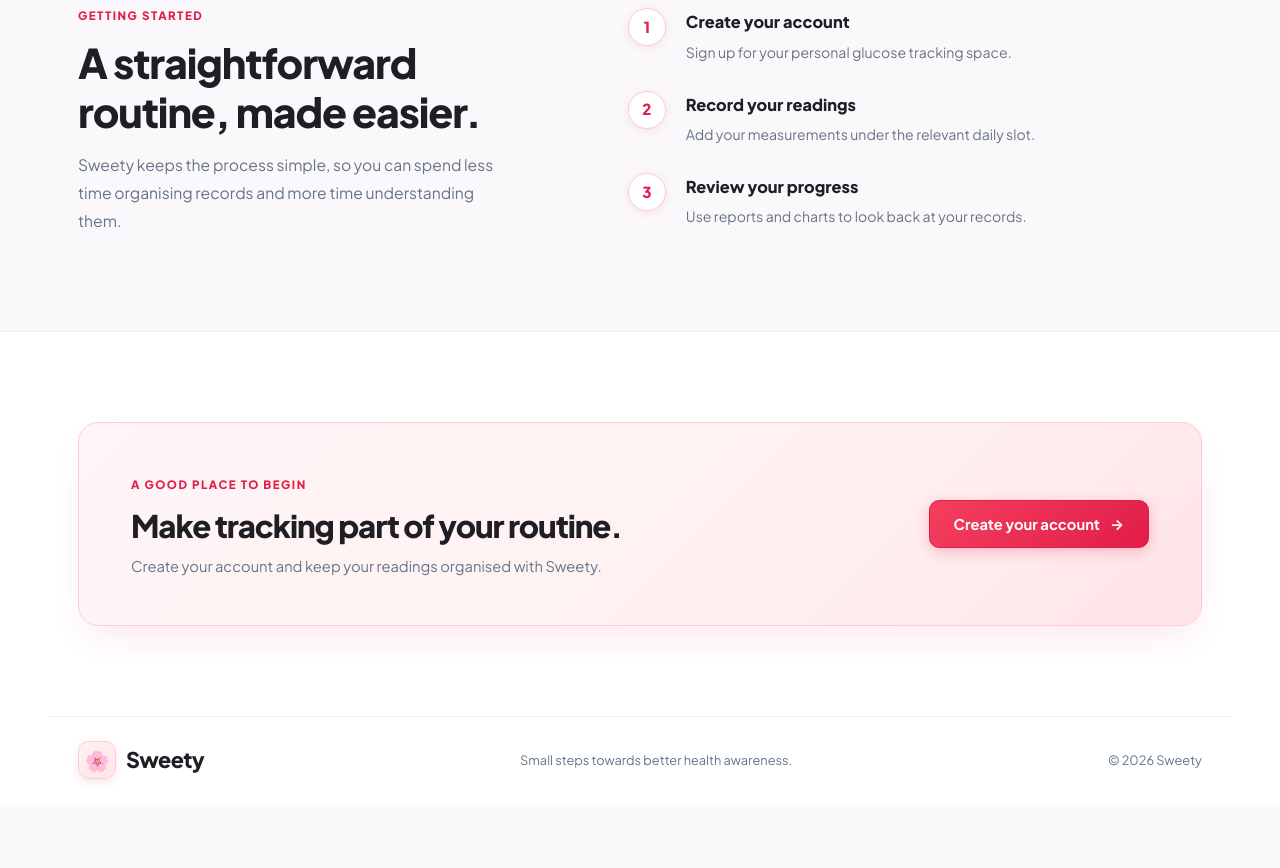
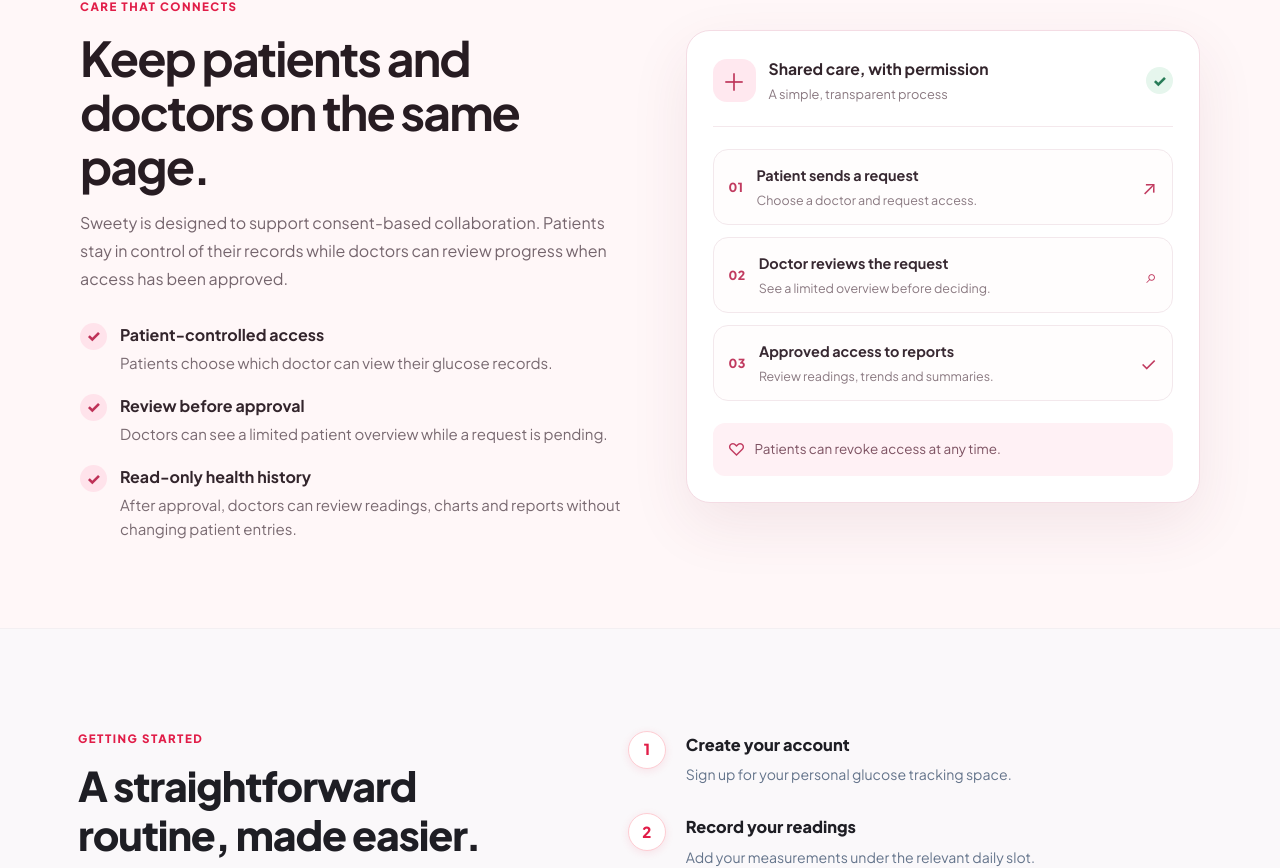
Before and after one commit to Jatinjain1802/Sweety-Blood-Glucose-Tracker, a React (Vite) app in the folder client/: page / in a window 1280 px wide. Shown: the part 1617-2485 px from the top of the page. Before the commit the page ends 2421 px from the top, so only its background shows below. Built offline with nearby package versions, Linux system fonts and the light colour scheme; no server answers.

Commit message:
feat: add application stylesheet and landing page component

```diff
--- a/client/src/App.css
+++ b/client/src/App.css
@@ -2281,7 +2281,11 @@ select {
   padding: 0 24px;
   border: 1px solid var(--landing-accent);
   border-radius: 10px;
-  background: linear-gradient(135deg, var(--landing-accent-light) 0%, var(--landing-accent) 100%);
+  background: linear-gradient(
+    135deg,
+    var(--landing-accent-light) 0%,
+    var(--landing-accent) 100%
+  );
   color: #ffffff;
   font-size: 0.92rem;
   font-weight: 700;
@@ -2296,7 +2300,11 @@ select {
 
 .landing-button:hover {
   color: #ffffff;
-  background: linear-gradient(135deg, var(--landing-accent) 0%, var(--landing-accent-hover) 100%);
+  background: linear-gradient(
+    135deg,
+    var(--landing-accent) 0%,
+    var(--landing-accent-hover) 100%
+  );
   border-color: var(--landing-accent-hover);
   transform: translateY(-2px);
   box-shadow: 0 8px 22px rgba(225, 29, 72, 0.32);
@@ -2353,8 +2361,16 @@ select {
 .landing-hero {
   position: relative;
   background:
-    radial-gradient(ellipse at 85% 25%, rgba(255, 225, 231, 0.75), transparent 45%),
-    radial-gradient(ellipse at 15% 10%, rgba(255, 241, 242, 0.6), transparent 40%),
+    radial-gradient(
+      ellipse at 85% 25%,
+      rgba(255, 225, 231, 0.75),
+      transparent 45%
+    ),
+    radial-gradient(
+      ellipse at 15% 10%,
+      rgba(255, 241, 242, 0.6),
+      transparent 40%
+    ),
     linear-gradient(180deg, #ffffff 0%, #fffafb 100%);
   border-bottom: 1px solid #f6f0f2;
 }
@@ -2464,7 +2480,11 @@ select {
   content: "";
   position: absolute;
   inset: 12% 8%;
-  background: radial-gradient(circle, rgba(225, 29, 72, 0.12) 0%, rgba(225, 29, 72, 0) 70%);
+  background: radial-gradient(
+    circle,
+    rgba(225, 29, 72, 0.12) 0%,
+    rgba(225, 29, 72, 0) 70%
+  );
   filter: blur(40px);
   pointer-events: none;
   z-index: 0;
@@ -2752,7 +2772,9 @@ select {
 .landing-feature-card:hover {
   transform: translateY(-5px);
   border-color: var(--landing-border);
-  box-shadow: 0 16px 36px -8px rgba(225, 29, 72, 0.1), 0 4px 12px -2px rgba(15, 23, 42, 0.04);
+  box-shadow:
+    0 16px 36px -8px rgba(225, 29, 72, 0.1),
+    0 4px 12px -2px rgba(15, 23, 42, 0.04);
 }
 
 .landing-feature-icon {
@@ -2825,7 +2847,9 @@ select {
   font-weight: 800;
   font-size: 0.95rem;
   box-shadow: 0 2px 8px rgba(225, 29, 72, 0.1);
-  transition: transform 0.2s ease, border-color 0.2s ease;
+  transition:
+    transform 0.2s ease,
+    border-color 0.2s ease;
 }
 
 .landing-step:hover > span {
@@ -3700,3 +3724,183 @@ select {
   color: var(--text-muted);
   font-weight: 600;
 }
+/* Doctor–patient collaboration section */
+.landing-doctor {
+  padding: 88px 24px;
+  background: #fff7f8;
+}
+.landing-doctor-inner {
+  width: min(1120px, 100%);
+  margin: 0 auto;
+  display: grid;
+  grid-template-columns: 1fr 0.95fr;
+  align-items: center;
+  gap: 64px;
+}
+.landing-doctor-copy h2 {
+  margin: 14px 0 16px;
+  color: #271c22;
+  font-size: clamp(2rem, 4vw, 3rem);
+  line-height: 1.12;
+  letter-spacing: -0.04em;
+}
+.landing-doctor-copy > p {
+  max-width: 560px;
+  color: #75656d;
+  line-height: 1.75;
+}
+.landing-doctor-benefits {
+  display: grid;
+  gap: 20px;
+  margin-top: 30px;
+}
+.landing-doctor-benefit {
+  display: flex;
+  align-items: flex-start;
+  gap: 13px;
+}
+.landing-doctor-benefit > span {
+  display: grid;
+  place-items: center;
+  flex: 0 0 27px;
+  width: 27px;
+  height: 27px;
+  border-radius: 50%;
+  color: #be3157;
+  background: #ffe3eb;
+  font-weight: 800;
+}
+.landing-doctor-benefit strong {
+  display: block;
+  margin-bottom: 4px;
+  color: #33252c;
+}
+.landing-doctor-benefit p {
+  margin: 0;
+  color: #796a71;
+  font-size: 0.94rem;
+  line-height: 1.55;
+}
+.landing-doctor-visual {
+  padding: 26px;
+  border: 1px solid #f4dce4;
+  border-radius: 24px;
+  background: #fff;
+  box-shadow: 0 22px 60px rgba(119, 43, 69, 0.09);
+}
+.landing-doctor-visual-heading {
+  display: flex;
+  align-items: center;
+  gap: 13px;
+  padding-bottom: 22px;
+  border-bottom: 1px solid #f4e8ec;
+}
+.landing-doctor-icon {
+  display: grid;
+  place-items: center;
+  width: 43px;
+  height: 43px;
+  border-radius: 14px;
+  color: #bd3157;
+  background: #ffe8ef;
+  font-size: 1.5rem;
+}
+.landing-doctor-visual-heading strong,
+.landing-doctor-visual-heading small,
+.landing-doctor-flow-step strong,
+.landing-doctor-flow-step small {
+  display: block;
+}
+.landing-doctor-visual-heading strong {
+  color: #33252c;
+  font-size: 0.98rem;
+}
+.landing-doctor-visual-heading small {
+  margin-top: 4px;
+  color: #8a7981;
+  font-size: 0.8rem;
+}
+.landing-doctor-secure {
+  display: grid;
+  place-items: center;
+  width: 27px;
+  height: 27px;
+  margin-left: auto;
+  border-radius: 50%;
+  color: #287c58;
+  background: #e6f6ed;
+  font-weight: 800;
+}
+.landing-doctor-flow {
+  display: grid;
+  gap: 12px;
+  padding: 22px 0;
+}
+.landing-doctor-flow-step {
+  display: flex;
+  align-items: center;
+  gap: 13px;
+  padding: 15px;
+  border: 1px solid #f3e8ec;
+  border-radius: 15px;
+  background: #fffdfd;
+}
+.landing-doctor-step-number {
+  color: #c13b60;
+  font-size: 0.78rem;
+  font-weight: 800;
+  letter-spacing: 0.04em;
+}
+.landing-doctor-flow-step strong {
+  color: #382932;
+  font-size: 0.9rem;
+}
+.landing-doctor-flow-step small {
+  margin-top: 5px;
+  color: #8a7981;
+  font-size: 0.78rem;
+  line-height: 1.4;
+}
+.landing-doctor-step-icon {
+  margin-left: auto;
+  color: #c13b60;
+  font-size: 1.2rem;
+}
+.landing-doctor-privacy {
+  display: flex;
+  align-items: center;
+  gap: 9px;
+  padding: 13px 15px;
+  border-radius: 12px;
+  color: #7d5262;
+  background: #fff1f5;
+  font-size: 0.84rem;
+}
+.landing-doctor-privacy span {
+  color: #c13b60;
+  font-size: 1.1rem;
+}
+@media (max-width: 800px) {
+  .landing-doctor {
+    padding: 64px 20px;
+  }
+  .landing-doctor-inner {
+    grid-template-columns: 1fr;
+    gap: 36px;
+  }
+  .landing-doctor-visual {
+    padding: 20px;
+  }
+}
+@media (max-width: 480px) {
+  .landing-doctor-flow-step {
+    gap: 9px;
+    padding: 12px;
+  }
+  .landing-doctor-flow-step strong {
+    font-size: 0.82rem;
+  }
+  .landing-doctor-flow-step small {
+    font-size: 0.73rem;
+  }
+}
--- a/client/src/pages/Landing.jsx
+++ b/client/src/pages/Landing.jsx
@@ -1,3 +1,4 @@
+
 import { Link } from "react-router-dom";
 function Landing() {
     // Check if the user is already authenticated
@@ -12,13 +13,14 @@ function Landing() {
             <header className="landing-nav">
                 <div className="landing-nav-inner">
                     <Link to="/" className="landing-brand" aria-label="Sweety Home">
-                        <span className="landing-brand-mark" aria-hidden="true">🌸</span>
+
                         <span>Sweety</span>
                     </Link>
 
                     {/* On-page section jump links */}
                     <nav className="landing-nav-links" aria-label="Main Navigation">
                         <a href="#features">Features</a>
+                        <a href="#doctor-care">For doctors</a>
                         <a href="#how-it-works">How it works</a>
                     </nav>
 
@@ -229,6 +231,84 @@ function Landing() {
                     </div>
                 </section>
 
+                {/* Doctor–Patient Collaboration Section */}
+                <section className="landing-doctor" id="doctor-care">
+                    <div className="landing-doctor-inner">
+                        <div className="landing-doctor-copy">
+                            <span className="landing-section-kicker">CARE THAT CONNECTS</span>
+                            <h2>Keep patients and doctors on the same page.</h2>
+                            <p>
+                                Sweety is designed to support consent-based collaboration.
+                                Patients stay in control of their records while doctors can
+                                review progress when access has been approved.
+                            </p>
+                            <div className="landing-doctor-benefits">
+                                <div className="landing-doctor-benefit">
+                                    <span aria-hidden="true">✓</span>
+                                    <div>
+                                        <strong>Patient-controlled access</strong>
+                                        <p>Patients choose which doctor can view their glucose records.</p>
+                                    </div>
+                                </div>
+                                <div className="landing-doctor-benefit">
+                                    <span aria-hidden="true">✓</span>
+                                    <div>
+                                        <strong>Review before approval</strong>
+                                        <p>Doctors can see a limited patient overview while a request is pending.</p>
+                                    </div>
+                                </div>
+                                <div className="landing-doctor-benefit">
+                                    <span aria-hidden="true">✓</span>
+                                    <div>
+                                        <strong>Read-only health history</strong>
+                                        <p>After approval, doctors can review readings, charts and reports without changing patient entries.</p>
+                                    </div>
+                                </div>
+                            </div>
+                        </div>
+                        <div className="landing-doctor-visual" aria-label="Illustration of the doctor and patient access workflow">
+                            <div className="landing-doctor-visual-heading">
+                                <span className="landing-doctor-icon" aria-hidden="true">＋</span>
+                                <div>
+                                    <strong>Shared care, with permission</strong>
+                                    <small>A simple, transparent process</small>
+                                </div>
+                                <span className="landing-doctor-secure" aria-label="Consent based">✓</span>
+                            </div>
+                            <div className="landing-doctor-flow">
+                                <div className="landing-doctor-flow-step">
+                                    <span className="landing-doctor-step-number">01</span>
+                                    <div>
+                                        <strong>Patient sends a request</strong>
+                                        <small>Choose a doctor and request access.</small>
+                                    </div>
+                                    <span className="landing-doctor-step-icon" aria-hidden="true">↗</span>
+                                </div>
+                                <div className="landing-doctor-flow-step">
+                                    <span className="landing-doctor-step-number">02</span>
+                                    <div>
+                                        <strong>Doctor reviews the request</strong>
+                                        <small>See a limited overview before deciding.</small>
+                                    </div>
+                                    <span className="landing-doctor-step-icon" aria-hidden="true">⌕</span>
+                                </div>
+                                <div className="landing-doctor-flow-step">
+                                    <span className="landing-doctor-step-number">03</span>
+                                    <div>
+                                        <strong>Approved access to reports</strong>
+                                        <small>Review readings, trends and summaries.</small>
+                                    </div>
+                                    <span className="landing-doctor-step-icon" aria-hidden="true">✓</span>
+                                </div>
+                            </div>
+                            <div className="landing-doctor-privacy">
+                                <span aria-hidden="true">♡</span>
+                                Patients can revoke access at any time.
+                            </div>
+                        </div>
+                    </div>
+                </section>
+
                 {/* How it Works Section */}
                 <section className="landing-how" id="how-it-works">
                     <div className="landing-how-copy">
@@ -287,7 +367,6 @@ function Landing() {
             {/* Footer */}
             <footer className="landing-footer">
                 <Link to="/" className="landing-brand" aria-label="Sweety Home">
-                    <span className="landing-brand-mark" aria-hidden="true">🌸</span>
                     <span>Sweety</span>
                 </Link>
                 <p>Small steps towards better health awareness.</p>
```
